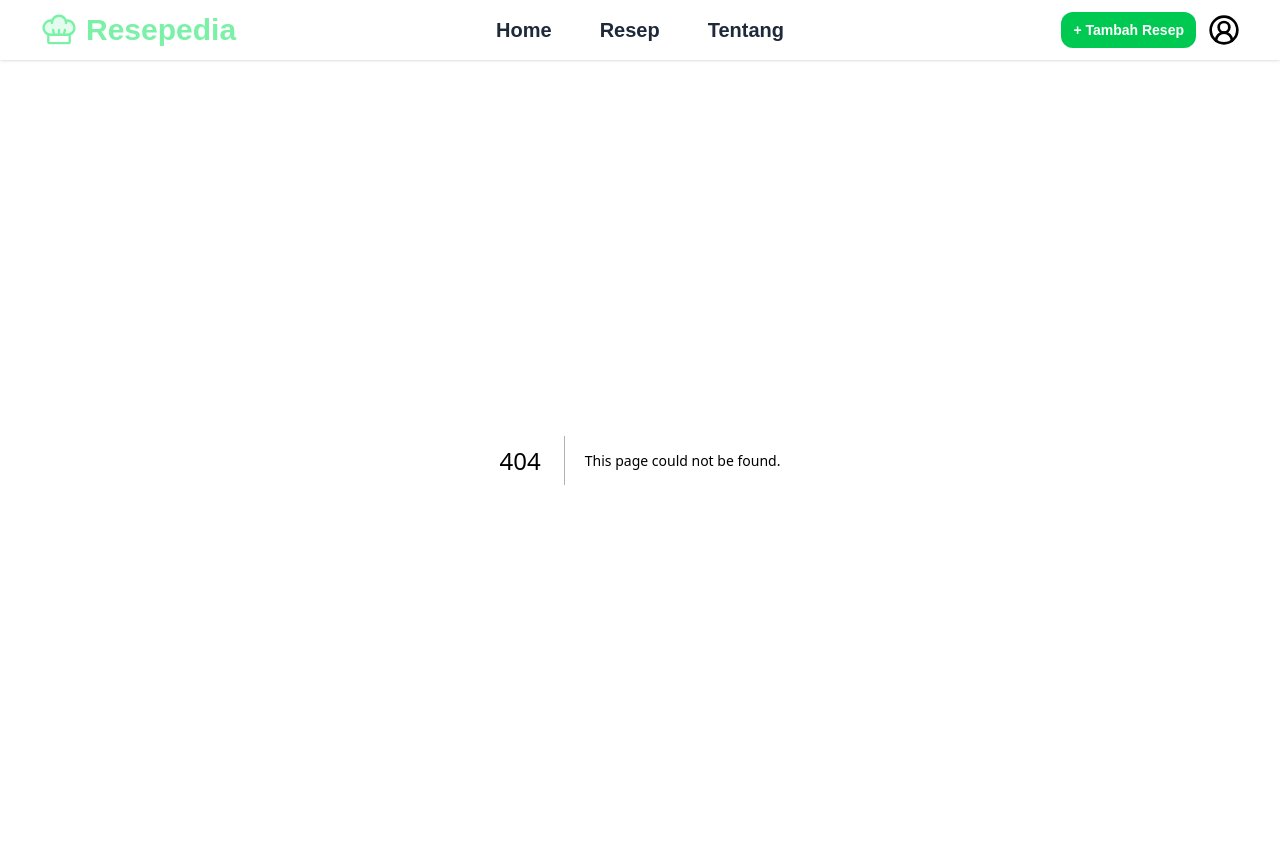
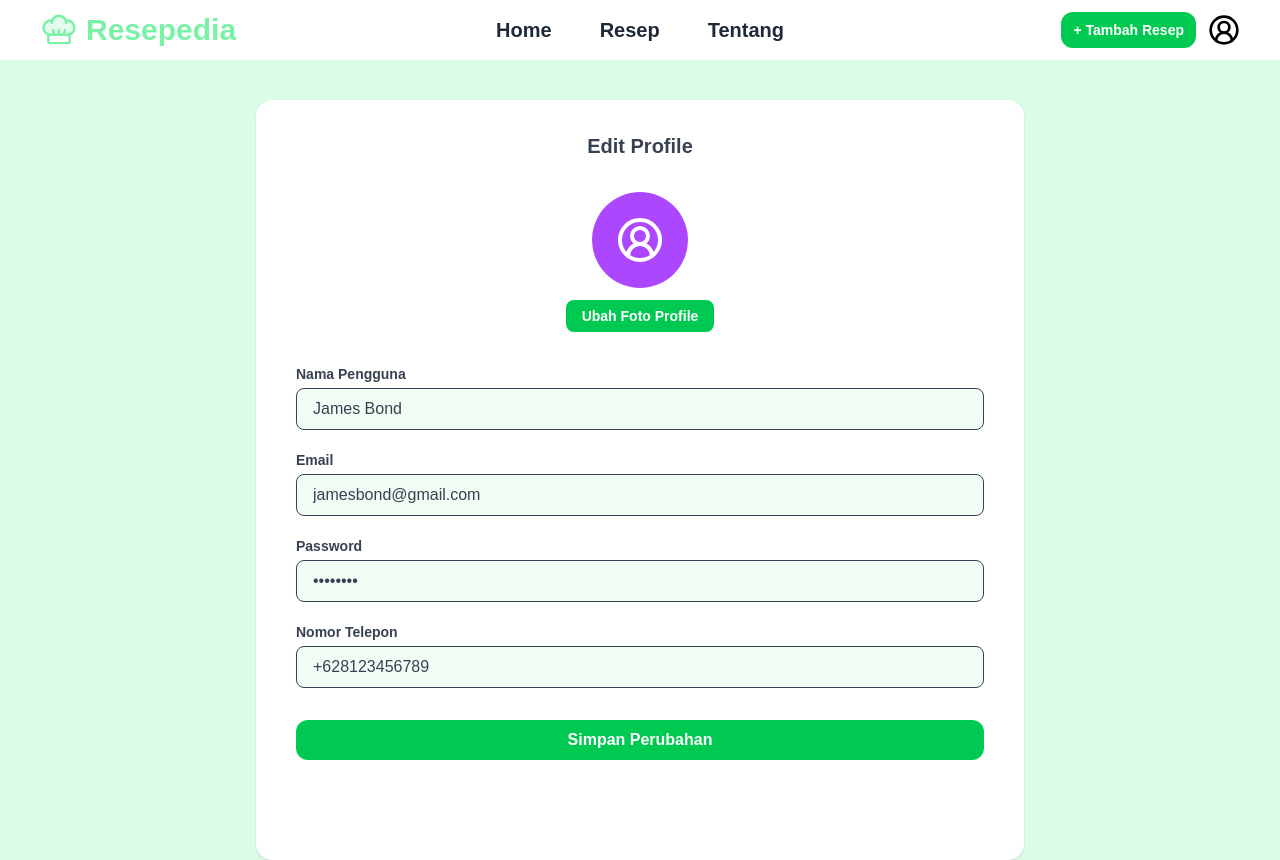
Before and after one commit to fahriinr/resepedia, a Next.js app in the folder frontend/: page /profil/edit in a window 1280 px wide. Before the commit this address had no page. Built offline with nearby package versions, Linux system fonts and the light colour scheme.

Commit message:
profile+edit profile

```diff
--- /dev/null
+++ b/frontend/app/profil/edit/page.tsx
@@ -0,0 +1,87 @@
+"use client";
+
+import { CircleUserRound } from "lucide-react";
+import { useRouter } from "next/navigation";
+
+export default function EditProfilPage() {
+    const router = useRouter();
+
+    return (
+        <div className="min-h-screen bg-green-100 flex justify-center">
+        <div className="w-full max-w-3xl bg-white mt-10 rounded-2xl shadow px-10 py-8">
+
+            {/* TITLE */}
+            <h1 className="text-center text-xl font-bold text-gray-700 mb-8">
+            Edit Profile
+            </h1>
+
+            {/* AVATAR */}
+            <div className="flex flex-col items-center mb-8">
+            <div className="w-24 h-24 rounded-full bg-purple-500 flex items-center justify-center mb-3">
+                <CircleUserRound className="w-12 h-12 text-white" />
+            </div>
+
+            <button className="bg-green-500 hover:bg-green-600 text-white font-bold px-4 py-1.5 rounded-lg text-sm transition">
+                Ubah Foto Profile
+            </button>
+            </div>
+
+            {/* FORM */}
+            <div className="space-y-5">
+            <div>
+                <label className="block text-sm font-semibold text-gray-700 mb-1">
+                Nama Pengguna
+                </label>
+                <input
+                type="text"
+                defaultValue="James Bond"
+                className="w-full bg-green-50 border text-gray-700 font-medium rounded-lg px-4 py-2 focus:outline-none border"
+                />
+            </div>
+
+            <div>
+                <label className="block text-sm font-semibold text-gray-700 mb-1">
+                Email
+                </label>
+                <input
+                type="email"
+                defaultValue="jamesbond@gmail.com"
+                className="w-full bg-green-50 border text-gray-700 font-medium rounded-lg px-4 py-2 focus:outline-none border"
+                />
+            </div>
+
+            <div>
+                <label className="block text-sm font-semibold text-gray-700 mb-1">
+                Password
+                </label>
+                <input
+                type="password"
+                defaultValue="password"
+                className="w-full bg-green-50 border text-gray-700 font-medium rounded-lg px-4 py-2 focus:outline-none border"
+                />
+            </div>
+
+            <div>
+                <label className="block text-sm font-semibold text-gray-700 mb-1">
+                Nomor Telepon
+                </label>
+                <input
+                type="text"
+                defaultValue="+628123456789"
+                className="w-full bg-green-50 border text-gray-700 font-medium rounded-lg px-4 py-2 focus:outline-none border"
+                />
+            </div>
+            </div>
+
+            {/* SAVE BUTTON */}
+            <button
+            onClick={() => router.push("/profil")}
+            className="w-full mt-8 bg-green-500 hover:bg-green-600 text-white py-2 rounded-xl font-semibold transition"
+            >
+            Simpan Perubahan
+            </button>
+
+        </div>
+        </div>
+    );
+    }
--- a/frontend/app/profil/page.tsx
+++ b/frontend/app/profil/page.tsx
@@ -1,8 +1,10 @@
 "use client";
 
 import { CircleUserRound } from "lucide-react";
+import { useRouter } from "next/navigation";
 
 export default function ProfilPage() {
+    const router = useRouter();
     return (
         <div className="min-h-screen bg-green-50 flex justify-center">
         <div className="w-full max-w-5xl bg-white mt-6 rounded-2xl shadow-sm px-8 py-6">
@@ -33,14 +35,15 @@ export default function ProfilPage() {
 
             {/* BUTTON EDIT */}
             <button
-            className="w-full mt-6 rounded-xl bg-gray-200 hover:bg-gray-300 text-black py-2 font-medium transition"
+                onClick={() => router.push("/profil/edit")}
+                className="w-full mt-4 rounded-xl bg-green-500 hover:bg-green-600 text-gray-700 py-2 font-semibold"
             >
             Edit Profile
             </button>
 
             {/* TAB */}
             <div className="flex justify-between mt-8 border-b pb-2">
-            <span className="font-semibold">Resep Saya (0)</span>
+            <span className="text-gray-500">Resep Saya (0)</span>
             <span className="text-gray-500">Favorit (0)</span>
             </div>
 
--- a/frontend/package.json
+++ b/frontend/package.json
@@ -20,7 +20,8 @@
     "react-dom": "19.2.0",
     "react-icon": "^1.0.0",
     "react-icons": "^5.5.0",
-    "react-select": "^5.10.2"
+    "react-select": "^5.10.2",
+    "select": "^1.1.2"
   },
   "devDependencies": {
     "@tailwindcss/postcss": "^4",
```
Also changed, not shown: frontend/app/resep/edit/[id]/page.tsx (added), 1 other file (tests, documents, lock files or other folders).
